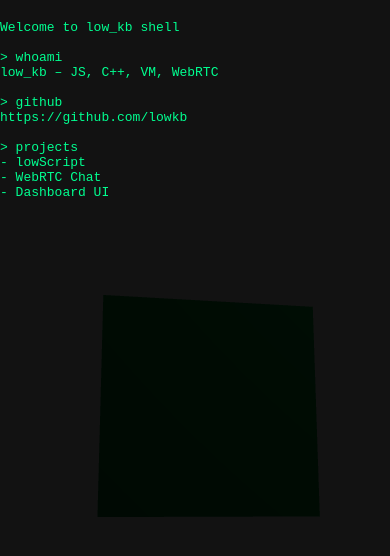
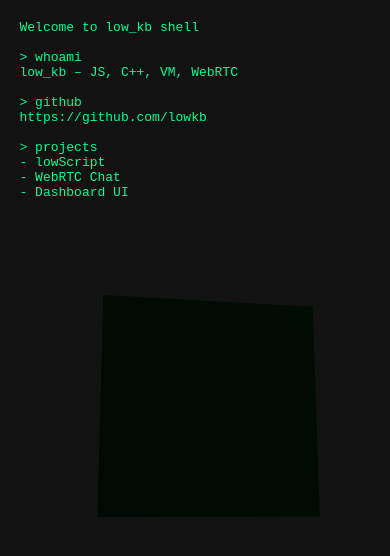
Before and after one commit to lowkb/lowkb.github.io, a Preact app: page / in a window 390 px wide. Shown: the top 556 px of the page. Built offline with nearby package versions, Linux system fonts and the light colour scheme.

Commit message:
Update styles.css

```diff
--- a/src/styles.css
+++ b/src/styles.css
@@ -5,12 +5,15 @@
   background: #121212;
   font-family: monospace;
   overflow: hidden;
+  color: #00ff90;
 }
 
 .icon {
   position: relative;
   width: 100vw;
   height: 100vh;
+  display: flex;
+  flex-direction: row;
 }
 
 .informations {
@@ -22,15 +25,23 @@
   height: 100%;
   padding: 2rem;
   background: rgba(18, 18, 18, 0.6);
-  color: #00ff90;
   white-space: pre-line;
   display: flex;
   flex-direction: column;
   justify-content: center;
   backdrop-filter: blur(4px);
+  box-sizing: border-box;
+  overflow-y: auto;
 }
 
 @media (max-width: 768px) {
+  .icon {
+    flex-direction: column;
+    align-items: center;
+    height: auto;
+    min-height: 100vh;
+  }
+
   .informations {
     position: static;
     width: 100%;
@@ -39,10 +50,41 @@
     backdrop-filter: none;
     background: #121212;
   }
+}
 
-  .icon {
-    display: flex;
-    flex-direction: column;
-    align-items: center;
+.loader {
+  display: flex;
+  align-items: center;
+  justify-content: center;
+  background-color: #121212;
+  color: #00ff90;
+  font-family: monospace;
+  height: 100vh;
+  width: 100vw;
+  font-size: 1.4rem;
+  z-index: 999;
+  animation: fadeIn 0.5s ease-in-out;
+}
+
+.loader-box {
+  text-align: left;
+  display: inline-flex;
+  flex-direction: column;
+  gap: 0.5rem;
+}
+
+.loader-text,
+.loader-bar {
+  white-space: pre;
+}
+
+@keyframes fadeIn {
+  from {
+    opacity: 0;
+    transform: scale(0.98);
+  }
+  to {
+    opacity: 1;
+    transform: scale(1);
   }
 }
```
